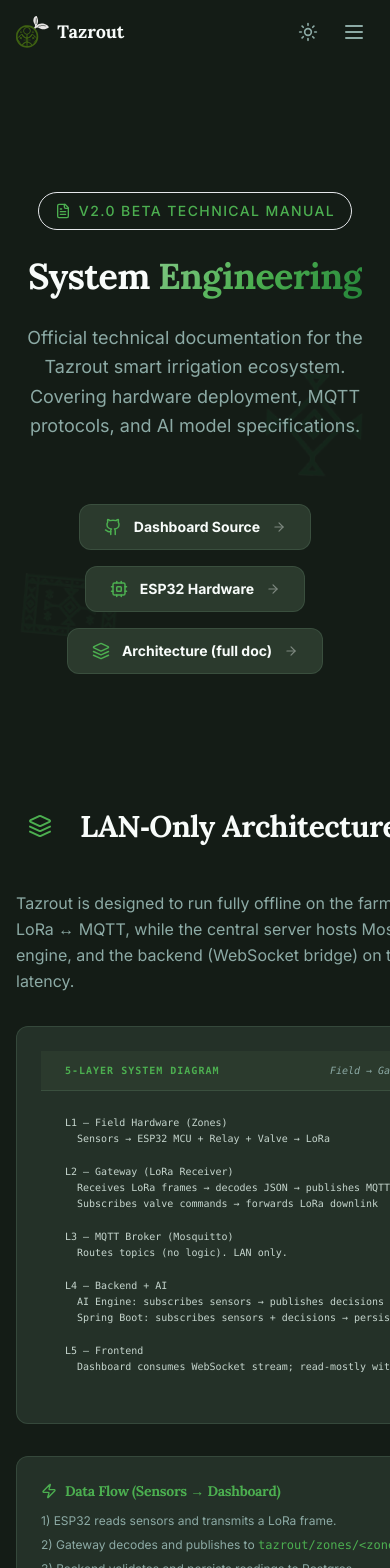
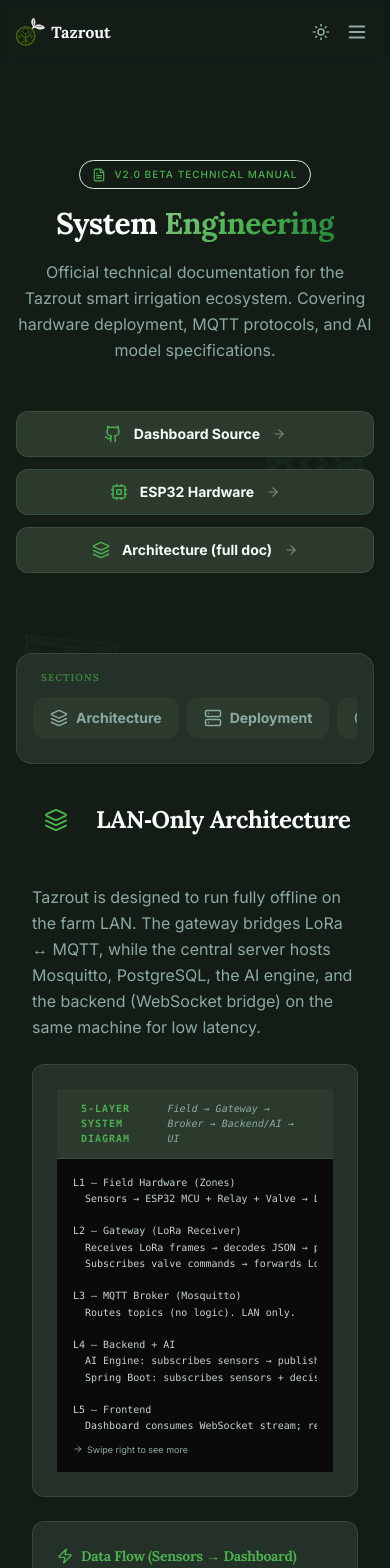
Before and after one commit to mcy-e/tazrout-website, a Next.js app: page /en/docs in a window 390 px wide. Shown: the top 1568 px of the page. Built offline with nearby package versions, Linux system fonts and the light colour scheme.

Commit message:
[REFACTORED] : Completed mobile stabilization and system-wide console fixes

```diff
--- a/src/app/[locale]/docs/page.tsx
+++ b/src/app/[locale]/docs/page.tsx
@@ -24,6 +24,7 @@
 import Card from '@/components/ui/Card'
 import { useTranslation, useLocale } from '@/lib/useTranslation'
 import DecorativeShapes from '@/components/ui/DecorativeShapes'
+import { cn } from '@/lib/utils'
 
 const MotionLink = motion(Link)
 
@@ -39,28 +40,28 @@
       <DecorativeShapes />
 
       {/* ── Hero Header ── */}
-      <section className="relative z-10 pt-32 sm:pt-40 pb-16">
+      <section className="relative z-10 pt-24 sm:pt-40 pb-12 sm:pb-16">
         <motion.div
           variants={staggerContainer}
           initial="hidden"
           animate="visible"
-          className="section-container text-center"
+          className="section-container text-center px-4 sm:px-6"
         >
-          <motion.div variants={fadeUp} className="mb-6 inline-flex items-center gap-2 rounded-full border border-brand-primary/20 bg-brand-primary/10 px-4 py-2">
-            <FileText size={16} className="text-brand-primary" />
-            <span className="text-sm font-medium text-brand-primary uppercase tracking-widest">{t.Docs.hero_tag}</span>
+          <motion.div variants={fadeUp} className="mb-4 sm:mb-6 inline-flex items-center gap-2 rounded-full border border-brand-primary/20 bg-brand-primary/10 px-3 py-1.5 sm:px-4 sm:py-2">
+            <FileText size={14} className="text-brand-primary sm:size-4" />
+            <span className="text-[10px] sm:text-sm font-medium text-brand-primary uppercase tracking-widest">{t.Docs.hero_tag}</span>
           </motion.div>
 
           <motion.h1
             variants={fadeUp}
-            className="font-heading text-4xl font-bold leading-tight text-[var(--color-foreground)] sm:text-5xl md:text-6xl"
+            className="font-heading text-3xl font-bold leading-tight text-[var(--color-foreground)] sm:text-5xl md:text-6xl"
           >
             {t.Docs.hero_title_1} <span className="text-gradient">{t.Docs.hero_title_2}</span>
           </motion.h1>
 
           <motion.p
             variants={fadeUp}
-            className="mx-auto mt-6 max-w-2xl text-lg text-[var(--color-muted)] leading-relaxed"
+            className="mx-auto mt-4 sm:mt-6 max-w-2xl text-base sm:text-lg text-[var(--color-muted)] leading-relaxed"
           >
             {t.Docs.hero_desc}
           </motion.p>
@@ -68,12 +69,12 @@
       </section>
 
       {/* ── Quick Links ── */}
-      <section className="relative z-10 pb-20">
+      <section className="relative z-10 pb-12 sm:pb-20">
         <motion.div
           variants={staggerContainer}
           initial="hidden"
           animate="visible"
-          className="section-container flex flex-wrap items-center justify-center gap-4"
+          className="section-container flex flex-col sm:flex-row flex-wrap items-center justify-center gap-3 sm:gap-4 px-4 sm:px-6"
         >
           {(
             [
@@ -104,14 +105,14 @@
                 href={link.href}
                 target="_blank"
                 rel="noopener noreferrer"
-                className={quickLinkClass}
+                className={cn(quickLinkClass, "w-full sm:w-auto justify-center")}
               >
                 <span className="text-brand-primary">{link.icon}</span>
                 {link.label}
                 <ArrowRight size={14} className="opacity-40 transition-transform group-hover:translate-x-1" />
               </motion.a>
             ) : (
-              <MotionLink key={i} variants={fadeUp} href={`/${locale}${link.href}`} className={quickLinkClass}>
+              <MotionLink key={i} variants={fadeUp} href={`/${locale}${link.href}`} className={cn(quickLinkClass, "w-full sm:w-auto justify-center")}>
                 <span className="text-brand-primary">{link.icon}</span>
                 {link.label}
                 <ArrowRight size={14} className="opacity-40 transition-transform group-hover:translate-x-1" />
@@ -122,50 +123,47 @@
       </section>
 
       {/* ── Main Content Grid ── */}
-      <section className="relative z-10 py-12">
-        <div className="section-container max-w-7xl">
-          <div className="grid gap-12 lg:grid-cols-12">
+      <section className="relative z-10 py-8 sm:py-12 px-4 sm:px-6">
+        <div className="mx-auto max-w-7xl">
+          <div className="flex flex-col lg:grid lg:grid-cols-12 gap-8 lg:gap-12">
 
             {/* Sidebar Navigation (Sticky) */}
-            <aside className="lg:col-span-3 hidden lg:block">
-              <div className="sticky top-32 space-y-8">
-                <div className="space-y-4">
-                  <h4 className="text-xs font-bold uppercase tracking-widest text-brand-primary opacity-60 px-4">{t.Docs.sidebar_sections}</h4>
-                  <nav className="flex flex-col gap-1">
+            <aside className="lg:col-span-3 w-full lg:w-auto">
+              <div className="lg:sticky lg:top-32 space-y-6 lg:space-y-8">
+                <div className="bg-[var(--color-surface)] lg:bg-transparent p-4 lg:p-0 rounded-2xl border border-[var(--color-border-subtle)] lg:border-none shadow-sm lg:shadow-none">
+                  <h4 className="text-[10px] sm:text-xs font-bold uppercase tracking-widest text-brand-primary opacity-60 px-2 lg:px-4 mb-3">
+                    {t.Docs.sidebar_sections}
+                  </h4>
+                  <nav className="flex lg:flex-col gap-2 overflow-x-auto pb-2 lg:pb-0 scrollbar-hide">
                     {[
                       {
                         id: 'architecture',
-                        label: locale === 'ar' ? 'المعمارية (LAN فقط)' : locale === 'fr' ? 'Architecture (LAN uniquement)' : 'Architecture (LAN-only)',
-                        icon: <Layers size={16} />,
+                        label: locale === 'ar' ? 'المعمارية' : locale === 'fr' ? 'Architecture' : 'Architecture',
+                        icon: <Layers size={18} />,
                       },
-                      { id: 'deployment', label: t.Docs.sidebar_deployment, icon: <Server size={16} /> },
-                      { id: 'mqtt', label: t.Docs.sidebar_mqtt, icon: <Radio size={16} /> },
-                      { id: 'database', label: t.Docs.sidebar_database, icon: <Database size={16} /> },
-                      { id: 'ai', label: t.Docs.sidebar_ai, icon: <Activity size={16} /> },
+                      { id: 'deployment', label: locale === 'ar' ? 'التركيب' : locale === 'fr' ? 'Déploiement' : 'Deployment', icon: <Server size={18} /> },
+                      { id: 'mqtt', label: 'MQTT', icon: <Radio size={18} /> },
+                      { id: 'database', label: 'Postgres', icon: <Database size={18} /> },
+                      { id: 'ai', label: 'AI', icon: <Activity size={18} /> },
                       {
                         id: 'security',
-                        label: locale === 'ar' ? 'الأمان والسلامة' : locale === 'fr' ? 'Sécurité & sûreté' : 'Security & Safety',
-                        icon: <ShieldCheck size={16} />,
-                      },
-                      {
-                        id: 'testing',
-                        label: locale === 'ar' ? 'الاختبار والتحقق' : locale === 'fr' ? 'Tests & vérification' : 'Testing & Verification',
-                        icon: <Zap size={16} />,
+                        label: locale === 'ar' ? 'الأمان' : locale === 'fr' ? 'Sécurité' : 'Security',
+                        icon: <ShieldCheck size={18} />,
                       },
                     ].map((item) => (
                       <a
                         key={item.id}
                         href={`#${item.id}`}
-                        className="flex items-center gap-3 px-4 py-3 rounded-lg text-sm font-medium text-[var(--color-muted)] hover:text-brand-primary hover:bg-brand-primary/5 transition-all"
+                        className="flex items-center gap-2 sm:gap-3 px-4 py-2.5 rounded-xl text-sm font-bold text-[var(--color-muted)] hover:text-brand-primary hover:bg-brand-primary/10 transition-all whitespace-nowrap lg:whitespace-normal border border-transparent lg:border-none bg-[var(--color-surface-elevated)] lg:bg-transparent"
                       >
-                        {item.icon}
+                        <span className="text-brand-primary/70">{item.icon}</span>
                         {item.label}
                       </a>
                     ))}
                   </nav>
                 </div>
 
-                <div className="p-6 rounded-2xl bg-brand-primary/5 border border-brand-primary/10">
+                <div className="hidden lg:block p-6 rounded-2xl bg-brand-primary/5 border border-brand-primary/10">
                   <div className="flex items-center gap-2 text-brand-primary mb-3">
                     <ShieldCheck size={18} />
                     <span className="text-xs font-bold uppercase tracking-tight">{t.Docs.security_alert_title}</span>
@@ -181,18 +179,18 @@
             <main className="lg:col-span-9 space-y-24 pb-32">
 
               {/* Architecture Section */}
-              <section id="architecture" className="scroll-mt-32 space-y-10">
+              <section id="architecture" className="scroll-mt-36 sm:scroll-mt-40 space-y-10 px-4 sm:px-0">
                 <div className="flex items-center gap-4">
                   <div className="h-12 w-12 flex items-center justify-center rounded-xl bg-brand-primary/10 text-brand-primary">
                     <Layers size={24} />
                   </div>
-                  <h2 className="text-3xl font-heading font-bold text-[var(--color-foreground)]">
+                  <h2 className="text-2xl sm:text-3xl font-heading font-bold text-[var(--color-foreground)]">
                     {locale === 'ar' ? 'معمارية LAN فقط' : locale === 'fr' ? 'Architecture LAN uniquement' : 'LAN‑Only Architecture'}
                   </h2>
                 </div>
 
-                <div className="space-y-8">
-                  <p className="text-[var(--color-muted)] leading-relaxed">
+                <div className="space-y-6 sm:space-y-8">
+                  <p className="text-base sm:text-lg text-[var(--color-muted)] leading-relaxed">
                     {locale === 'ar'
                       ? 'تم تصميم تازروت للعمل بالكامل دون إنترنت داخل شبكة المزرعة (LAN). تقوم البوابة بربط LoRa ↔ MQTT، بينما يستضيف الخادم المركزي Mosquitto وPostgreSQL ومحرك الذكاء الاصطناعي والـBackend (جسر WebSocket) على نفس الجهاز لتقليل زمن الاستجابة.'
                       : locale === 'fr'
@@ -202,10 +200,10 @@
 
                   <Card className="overflow-hidden border-[var(--color-border-subtle)] bg-[var(--color-surface)]">
                     <div className="px-6 py-3 border-b border-[var(--color-border-subtle)] flex items-center justify-between bg-[var(--color-surface-elevated)]">
-                      <span className="text-[10px] font-mono text-brand-primary font-bold uppercase tracking-widest">
+                      <span className="text-[10px] sm:text-xs font-mono text-brand-primary font-bold uppercase tracking-widest">
                         {locale === 'ar' ? 'مخطط النظام (5 طبقات)' : locale === 'fr' ? 'Schéma du système (5 couches)' : '5-Layer System Diagram'}
                       </span>
-                      <span className="text-[10px] font-mono text-[var(--color-muted)] italic">
+                      <span className="text-[10px] sm:text-xs font-mono text-[var(--color-muted)] italic">
                         {locale === 'ar'
                           ? 'الحقل → البوابة → الوسيط → الخلفية/الذكاء الاصطناعي → الواجهة'
                           : locale === 'fr'
@@ -213,8 +211,12 @@
                             : 'Field → Gateway → Broker → Backend/AI → UI'}
                       </span>
                     </div>
-                    <div className="p-6">
-                      <pre className="text-[10px] sm:text-xs font-mono text-[var(--color-body)] leading-relaxed overflow-x-auto whitespace-pre">
+                    <div className="p-4 sm:p-6 bg-[#0a0a0a] overflow-hidden">
+                      <div className="overflow-x-auto custom-scrollbar">
+                        <pre className={cn(
+                          "text-[10px] sm:text-xs font-mono text-brand-primary/90 leading-relaxed whitespace-pre min-w-[600px] sm:min-w-0",
+                          locale === 'ar' ? 'text-right' : 'text-left'
+                        )} dir={locale === 'ar' ? 'rtl' : 'ltr'}>
 {locale === 'ar'
   ? `الطبقة 1 — العتاد الميداني (المناطق)
   مستشعرات → ESP32 + ريلاي + صمام → LoRa
@@ -267,6 +269,10 @@
   Dashboard consumes WebSocket stream; read-mostly with Emergency Stop.`}
                         </pre>
                       </div>
+                      <div className="mt-2 text-[9px] text-[var(--color-muted)] flex items-center gap-1 sm:hidden">
+                        <ArrowRight size={10} /> {locale === 'ar' ? 'اسحب لليمين لرؤية المزيد' : 'Swipe right to see more'}
+                      </div>
+                    </div>
                   </Card>
 
                   <div className="grid gap-6 md:grid-cols-2">
@@ -279,7 +285,7 @@
                             ? 'Flux de données (capteurs → dashboard)'
                             : 'Data Flow (Sensors → Dashboard)'}
                       </h3>
-                      <ol className="text-xs text-[var(--color-muted)] space-y-2">
+                      <ol className="text-sm text-[var(--color-muted)] space-y-3">
                         <li>
                           {locale === 'ar'
                             ? '1) يقرأ ESP32 المستشعرات ويرسل إطار LoRa.'
@@ -293,7 +299,7 @@
                             : locale === 'fr'
                               ? '2) La passerelle décode et publie sur'
                               : '2) Gateway decodes and publishes to'}{' '}
-                          <code className="text-brand-primary">tazrout/zones/&lt;zoneId&gt;/sensors</code>.
+                          <code className="text-brand-primary">tazrout/sensors</code>.
                         </li>
                         <li>
                           {locale === 'ar'
@@ -321,7 +327,7 @@
                             ? 'Flux de données (IA → commande vanne → ACK)'
                             : 'Data Flow (AI → Valve Command → ACK)'}
                       </h3>
-                      <ol className="text-xs text-[var(--color-muted)] space-y-2">
+                      <ol className="text-sm text-[var(--color-muted)] space-y-3">
                         <li>
                           {locale === 'ar'
                             ? '1) يشترك محرك AI بمواضيع المستشعرات ويقرر الري.'
@@ -343,7 +349,7 @@
                             : locale === 'fr'
                               ? '3) Publie la commande sur'
                               : '3) Publishes command to'}{' '}
-                          <code className="text-brand-primary">tazrout/zones/&lt;zoneId&gt;/valve/command</code> (QoS 2).
+                          <code className="text-brand-primary">tazrout/valve/command</code>.
                         </li>
                         <li>
                           {locale === 'ar'
@@ -378,9 +384,11 @@
                       <h3 className="text-sm font-bold text-brand-primary mb-4 flex items-center gap-2">
                         <Terminal size={16} /> 1. Core Dependencies
                       </h3>
-                      <pre className="text-[10px] font-mono text-[var(--color-body)] space-y-1 leading-relaxed overflow-x-auto">
+                      <div className="overflow-x-auto custom-scrollbar">
+                        <pre className="text-[10px] font-mono text-brand-primary/80 space-y-1 leading-relaxed">
                           {`# Install PostgreSQL\nsudo apt install postgresql postgresql-contrib\n\n# Install MQTT Broker\nsudo apt install mosquitto mosquitto-clients\n\n# Install Java 17 & Maven\nsudo apt install openjdk-17-jdk maven`}
                         </pre>
+                      </div>
                     </Card>
 
                     <Card className="p-6 border-[var(--color-border-subtle)] bg-[var(--color-surface)]">
@@ -463,7 +471,9 @@
                     <h3 className="text-sm font-bold text-brand-primary mb-4 flex items-center gap-2">
                       <Code size={16} /> Example Payload (Valve Command)
                     </h3>
-                    <pre className="text-[10px] sm:text-xs font-mono text-[var(--color-body)] leading-relaxed overflow-x-auto">
+                    <div className="p-4 sm:p-6 bg-[#0a0a0a] overflow-hidden">
+                      <div className="overflow-x-auto custom-scrollbar">
+                        <pre className="text-[10px] sm:text-xs font-mono text-brand-primary/90 leading-relaxed min-w-[400px] sm:min-w-0">
 {`{
   "packet_type": "VALVE_COMMAND",
   "command_id": "CMD-2026-0112",
@@ -478,6 +488,8 @@
   "reason": "AI irrigation decision — moisture below threshold"
 }`}
                         </pre>
+                      </div>
+                    </div>
                   </Card>
                 </div>
               </section>
@@ -500,9 +512,11 @@
                     <div className="absolute top-0 right-0 p-4 opacity-10">
                       <Code size={48} />
                     </div>
-                    <pre className="text-xs font-mono text-[var(--color-body)] space-y-2 leading-relaxed overflow-x-auto">
+                    <div className="overflow-x-auto custom-scrollbar">
+                      <pre className="text-xs font-mono text-brand-primary/90 space-y-2 leading-relaxed min-w-[500px] sm:min-w-0">
                         {`CREATE DATABASE tazrout_db;\nCREATE USER tazrout_user WITH PASSWORD 'tazrout_pass123';\nGRANT ALL PRIVILEGES ON DATABASE tazrout_db TO tazrout_user;\nALTER DATABASE tazrout_db OWNER TO tazrout_user;`}
                       </pre>
+                    </div>
                   </div>
 
                   <div className="flex items-start gap-3 p-4 rounded-xl bg-brand-primary/5 border border-brand-primary/10">
@@ -587,7 +601,7 @@
                     <h3 className="text-sm font-bold text-brand-primary mb-3">
                       {locale === 'ar' ? 'قواعد صارمة' : locale === 'fr' ? 'Règles strictes' : 'Hard Rules'}
                     </h3>
-                    <ul className="text-xs text-[var(--color-muted)] space-y-2">
+                      <ul className="text-sm text-[var(--color-muted)] space-y-3">
                         <li>
                           - {locale === 'ar' ? 'لا تقم بتعريض منفذ MQTT' : locale === 'fr' ? 'Ne jamais exposer le port MQTT' : 'Never expose MQTT port'}{' '}
                           <code className="text-brand-primary">1883</code>{' '}
@@ -642,9 +656,11 @@
                       <Terminal size={16} />{' '}
                       {locale === 'ar' ? 'راقب كل رسائل MQTT' : locale === 'fr' ? 'Observer tout le trafic MQTT' : 'Observe all MQTT traffic'}
                     </h3>
-                    <pre className="text-[10px] sm:text-xs font-mono text-[var(--color-body)] leading-relaxed overflow-x-auto">
+                    <div className="overflow-x-auto custom-scrollbar">
+                      <pre className="text-[10px] sm:text-xs font-mono text-brand-primary/90 leading-relaxed min-w-[400px] sm:min-w-0">
 {`mosquitto_sub -t "tazrout/#" -u tazrout_admin -P tazrout123 -v`}
                       </pre>
+                    </div>
                     <p className="mt-3 text-xs text-[var(--color-muted)]">
                       {locale === 'ar'
                         ? 'يجب أن ترى حزم المستشعرات كل 30 ثانية لكل منطقة، بالإضافة إلى تغيّر الحالة والقرارات وACK.'
--- a/src/components/layout/Navbar.tsx
+++ b/src/components/layout/Navbar.tsx
@@ -95,21 +95,23 @@
         animate={{ y: 0 }}
         transition={{ duration: 0.5, ease: [0.16, 1, 0.3, 1] }}
         className={cn(
-          'fixed left-0 right-0 top-0 z-50 transition-all duration-300',
-          isScrolled ? 'glass-navbar shadow-[var(--shadow-card)]' : 'bg-transparent'
+          'fixed left-0 right-0 top-0 z-50 transition-all duration-300 border-b border-transparent',
+          isScrolled
+            ? 'bg-[var(--color-background)]/90 backdrop-blur-md shadow-[var(--shadow-card)] border-[var(--color-border-subtle)]'
+            : 'bg-[var(--color-background)]/50 backdrop-blur-sm'
         )}
       >
         <div className="section-container flex h-16 items-center justify-between sm:h-20">
-          <Link href={`/${locale}`} className="flex items-center gap-2" aria-label="Tazrout Home">
+          <Link href={`/${locale}`} className="flex items-center gap-1.5 sm:gap-2 shrink-0" aria-label="Tazrout Home">
             <Image
               src={isDark ? "/assets/amazigh/logo/Tazrout Logo-1.svg" : "/assets/amazigh/logo/Tazrout Logo.svg"}
               alt="Tazrout Logo"
-              width={32}
-              height={32}
-              className="h-8 w-auto transition-opacity hover:opacity-90 sm:h-10"
+              width={28}
+              height={28}
+              className="h-7 w-auto transition-opacity hover:opacity-90 sm:h-10"
               unoptimized
             />
-            <span className="font-heading text-lg font-bold text-[var(--color-foreground)] sm:text-xl">
+            <span className="font-heading text-base font-bold text-[var(--color-foreground)] sm:text-xl whitespace-nowrap">
               {locale === 'ar' ? 'تازروت' : 'Tazrout'}
             </span>
           </Link>
@@ -176,29 +178,25 @@
           </div>
 
           {/* Mobile Menu Button & Theme Toggle */}
-          <div className="flex items-center gap-2 md:hidden">
+          <div className="flex items-center gap-1 sm:gap-2 md:hidden">
             <button
               onClick={toggleTheme}
-              className="rounded-full p-2 text-[var(--color-muted)] transition-colors hover:bg-[var(--color-surface-hover)] hover:text-brand-primary"
+              className="rounded-full p-1.5 text-[var(--color-muted)] transition-colors hover:bg-[var(--color-surface-hover)] hover:text-brand-primary"
             >
               {isDark ? (
-                <svg xmlns="http://www.w3.org/2000/svg" width="20" height="20" viewBox="0 0 24 24" fill="none" stroke="currentColor" strokeWidth="2" strokeLinecap="round" strokeLinejoin="round"><circle cx="12" cy="12" r="4"/><path d="M12 2v2"/><path d="M12 20v2"/><path d="m4.93 4.93 1.41 1.41"/><path d="m17.66 17.66 1.41 1.41"/><path d="M2 12h2"/><path d="M20 12h2"/><path d="m6.34 17.66-1.41 1.41"/><path d="m19.07 4.93-1.41 1.41"/></svg>
+                <svg xmlns="http://www.w3.org/2000/svg" width="18" height="18" viewBox="0 0 24 24" fill="none" stroke="currentColor" strokeWidth="2" strokeLinecap="round" strokeLinejoin="round"><circle cx="12" cy="12" r="4"/><path d="M12 2v2"/><path d="M12 20v2"/><path d="m4.93 4.93 1.41 1.41"/><path d="m17.66 17.66 1.41 1.41"/><path d="M2 12h2"/><path d="M20 12h2"/><path d="m6.34 17.66-1.41 1.41"/><path d="m19.07 4.93-1.41 1.41"/></svg>
               ) : (
-                <svg xmlns="http://www.w3.org/2000/svg" width="20" height="20" viewBox="0 0 24 24" fill="none" stroke="currentColor" strokeWidth="2" strokeLinecap="round" strokeLinejoin="round"><path d="M12 3a6 6 0 0 0 9 9 9 9 0 1 1-9-9Z"/></svg>
+                <svg xmlns="http://www.w3.org/2000/svg" width="18" height="18" viewBox="0 0 24 24" fill="none" stroke="currentColor" strokeWidth="2" strokeLinecap="round" strokeLinejoin="round"><path d="M12 3a6 6 0 0 0 9 9 9 9 0 1 1-9-9Z"/></svg>
               )}
             </button>
             <button
               id="mobile-menu-toggle"
               type="button"
               onClick={() => setIsDrawerOpen(true)}
-              className={cn(
-                'flex items-center justify-center rounded-lg p-2',
-                'text-[var(--color-muted)] transition-colors hover:text-[var(--color-foreground)]',
-                'hover:bg-[var(--color-surface-hover)]'
-              )}
+              className="flex items-center justify-center rounded-lg p-1.5 text-[var(--color-muted)] transition-colors hover:bg-[var(--color-surface-hover)] hover:text-[var(--color-foreground)]"
               aria-label="Open navigation menu"
             >
-              <Menu size={24} />
+              <Menu size={22} />
             </button>
           </div>
         </div>
--- a/src/components/sections/InteractiveArchitecture.tsx
+++ b/src/components/sections/InteractiveArchitecture.tsx
@@ -173,7 +173,7 @@
 
             {/* 3D Model Viewer (lazy-loaded) */}
             <motion.div
-              className="w-full lg:w-[62%] h-[45vh] sm:h-[55vh] lg:h-[65vh] rounded-2xl overflow-hidden border border-[var(--color-border-subtle)] bg-[var(--color-surface)] shadow-[var(--shadow-elevated)]"
+              className="w-full lg:w-[62%] h-[55vh] sm:h-[60vh] lg:h-[65vh] rounded-2xl overflow-hidden border border-[var(--color-border-subtle)] bg-[var(--color-surface)] shadow-[var(--shadow-elevated)]"
               initial={{ opacity: 0, y: 30 }}
               whileInView={{ opacity: 1, y: 0 }}
               transition={{ duration: 0.7, ease: [0.16, 1, 0.3, 1], delay: 0.1 }}
```
Also changed, not shown: src/app/[locale]/layout.tsx (+11 -3 lines), src/app/[locale]/system/page.tsx (+7 -7 lines), src/components/sections/ArchitectureDiagram.tsx (+6 -6 lines). Lines whose indentation alone changed are shown as unchanged.
